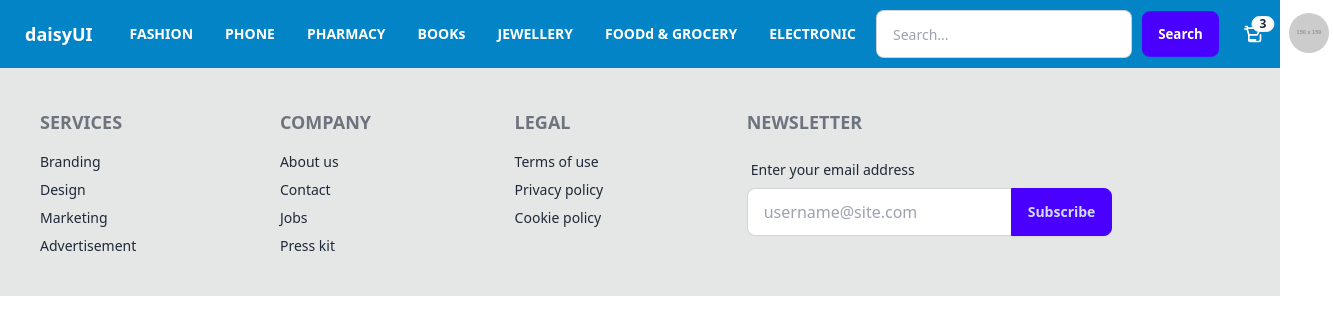
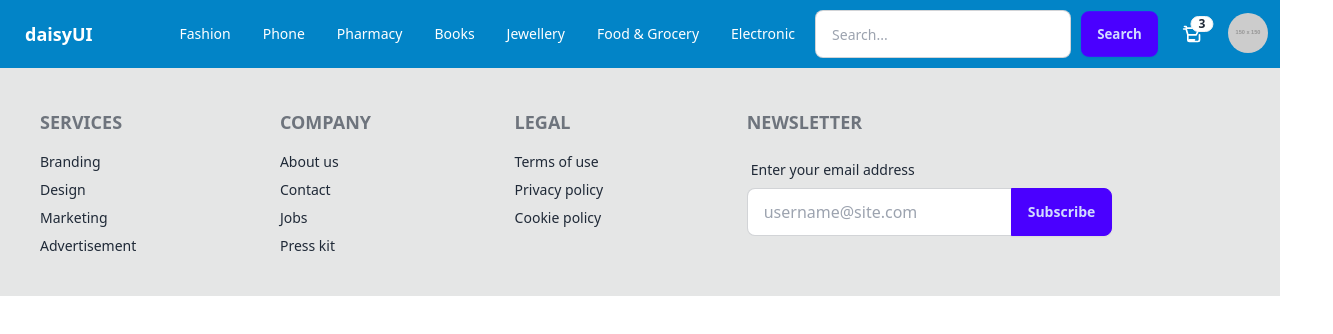
Before and after one commit to shahiur17/SEBA-BAZZAR-SHOP, a React (Vite) app: page / in a window 1280 px wide. Shown: the top 334 px of the page, 1333 px wide, since content can reach past the window. Built offline with nearby package versions, Linux system fonts and the light colour scheme.

Commit message:
added the bg for the connection or color

```diff
--- a/src/component/HomeCard/HomeCards.jsx
+++ b/src/component/HomeCard/HomeCards.jsx
@@ -42,41 +42,67 @@ const HomeCards = ({ data }) => {
     },
   ];
 
-  const [isPaused, setIsPaused] = useState(false);
+  const [pausedSections, setPausedSections] = useState({});
+  const [isMobile, setIsMobile] = useState(false);
+
+  useEffect(() => {
+    const updateScreenSize = () => {
+      setIsMobile(window.innerWidth < 768); // Mobile breakpoint
+    };
+
+    updateScreenSize();
+    window.addEventListener("resize", updateScreenSize);
+    return () => window.removeEventListener("resize", updateScreenSize);
+  }, []);
+
+  const togglePause = (sectionIndex, isPaused) => {
+    setPausedSections((prev) => ({ ...prev, [sectionIndex]: isPaused }));
+  };
+
+  return (
+    <div>
+      {categories.map(({ title, data, link }, sectionIndex) => {
         const [currentOffset, setCurrentOffset] = useState(0);
 
         useEffect(() => {
-    if (!isPaused) {
+          if (!isMobile && !pausedSections[sectionIndex]) {
             const interval = setInterval(() => {
-        setCurrentOffset((prevOffset) => (prevOffset + 1) % 5);
+              setCurrentOffset((prevOffset) => (prevOffset + 1) % 6);
             }, 2000); // Slide every 2 seconds
             return () => clearInterval(interval);
           }
-  }, [isPaused]);
-
-  const handleMouseEnter = () => setIsPaused(true);
-  const handleMouseLeave = () => setIsPaused(false);
+        }, [isMobile, pausedSections[sectionIndex]]);
 
         return (
-    <div>
-      {categories.map(({ title, data, link }) => (
           <section key={title} className="bg-white text-black py-4">
-          <h2 className="text-2xl text-center font-bold my-3">{title}</h2>
+            {/* Title Banner (only for the title) */}
+            <h2 className="text-2xl font-bold my-3 text-center p-2 bg-yellow-500 text-white rounded">
+              {title}
+            </h2>
+
             <div
               className="relative overflow-hidden"
-            onMouseEnter={handleMouseEnter}
-            onMouseLeave={handleMouseLeave}
+              onMouseEnter={() => togglePause(sectionIndex, true)}
+              onMouseLeave={() => togglePause(sectionIndex, false)}
             >
               <div
-              className="flex transition-transform duration-700 ease-in-out"
+                className={`flex ${
+                  isMobile
+                    ? ""
+                    : "transition-transform duration-700 ease-in-out"
+                }`}
                 style={{
-                transform: `translateX(-${currentOffset * 20}%)`,
+                  transform: isMobile
+                    ? "translateX(0)"
+                    : `translateX(-${currentOffset * 16.67}%)`,
                 }}
               >
-              {data.slice(0, 10).map((item) => (
+                {data.slice(0, isMobile ? 4 : 10).map((item) => (
                   <div
                     key={item.id}
-                  className="flex-shrink-0 w-1/5 p-2 bg-white rounded-lg shadow-lg"
+                    className={`flex-shrink-0 ${
+                      isMobile ? "w-1/2 sm:w-1/4" : "w-1/6"
+                    } p-2 bg-white text-black rounded-lg shadow-lg`}
                   >
                     <div className="overflow-hidden">
                       <img
@@ -86,7 +112,7 @@ const HomeCards = ({ data }) => {
                       />
                     </div>
                     <h3 className="text-xl font-semibold mb-2">{item.name}</h3>
-                  <p className="text-gray-700 mb-2">{item.details}</p>
+                    <p className="mb-2">{item.details}</p>
                     <p className="text-lg font-bold mb-4">${item.price}</p>
                     <div className="flex justify-between">
                       <button className="btn btn-outline btn-accent">
@@ -106,7 +132,8 @@ const HomeCards = ({ data }) => {
               </Link>
             </div>
           </section>
-      ))}
+        );
+      })}
     </div>
   );
 };
--- a/src/component/NavbarSection/Navbar.jsx
+++ b/src/component/NavbarSection/Navbar.jsx
@@ -11,7 +11,7 @@ const Navbar = () => {
             <div
               tabIndex={0}
               role="button"
-              className="btn btn-ghost lg:hidden text-white font-bold"
+              className="btn btn-ghost lg:hidden text-black"
             >
               <svg
                 xmlns="http://www.w3.org/2000/svg"
@@ -34,58 +34,37 @@ const Navbar = () => {
               className="menu menu-sm dropdown-content bg-base-100 rounded-box z-[1] mt-3 w-44 p-2 shadow"
             >
               <li>
-                <Link
-                  className="font-bold text-white hover:text-blue-200"
-                  to="/food"
-                >
+                <Link className="font-medium text-black" to="/food">
                   Food & Grocery
                 </Link>
               </li>
               <li>
-                <Link
-                  className="font-bold text-white hover:text-blue-200"
-                  to="/pharmacy"
-                >
+                <Link className="font-medium text-black" to="/pharmacy">
                   Pharmacy
                 </Link>
               </li>
               <li>
-                <Link
-                  className="font-bold text-white hover:text-blue-200"
-                  to="/fashion"
-                >
+                <Link className="font-medium text-black" to="/fashion">
                   Fashion
                 </Link>
               </li>
               <li>
-                <Link
-                  className="font-bold text-white hover:text-blue-200"
-                  to="/electronic"
-                >
+                <Link className="font-medium text-black" to="/electronic">
                   Electronic
                 </Link>
               </li>
               <li>
-                <Link
-                  className="font-bold text-white hover:text-blue-200"
-                  to="/jewellery"
-                >
+                <Link className="font-medium text-black" to="/jewellery">
                   Jewellery
                 </Link>
               </li>
               <li>
-                <Link
-                  className="font-bold text-white hover:text-blue-200"
-                  to="/book"
-                >
+                <Link className="font-medium text-black" to="/book">
                   Books
                 </Link>
               </li>
               <li>
-                <Link
-                  className="font-bold text-white hover:text-blue-200"
-                  to="/phone"
-                >
+                <Link className="font-medium text-black" to="/phone">
                   Phone
                 </Link>
               </li>
@@ -93,70 +72,70 @@ const Navbar = () => {
           </div>
           {/* Logo */}
           <Link
-            className="btn btn-ghost text-lg font-bold text-white hover:text-blue-200"
+            className="btn btn-ghost text-lg font-bold text-white hover:text-gray-200"
             to="/home"
           >
             daisyUI
           </Link>
         </div>
 
-        {/* Center Menu */}
+        {/* Navbar Center */}
         <div className="navbar-center hidden lg:flex">
           <ul className="menu menu-horizontal px-1">
             <li>
               <Link
-                className="font-bold text-white hover:text-blue-200"
+                className="font-medium text-white hover:text-gray-200"
                 to="/fashion"
               >
-                FASHION
+                Fashion
               </Link>
             </li>
             <li>
               <Link
-                className="font-bold text-white hover:text-blue-200"
+                className="font-medium text-white hover:text-gray-200"
                 to="/phone"
               >
-                PHONE
+                Phone
               </Link>
             </li>
             <li>
               <Link
-                className="font-bold text-white hover:text-blue-200"
+                className="font-medium text-white hover:text-gray-200"
                 to="/pharmacy"
               >
-                PHARMACY
+                Pharmacy
               </Link>
             </li>
             <li>
               <Link
-                className="font-bold text-white hover:text-blue-200"
+                className="font-medium text-white hover:text-gray-200"
                 to="/book"
               >
-                BOOKs
+                Books
               </Link>
             </li>
             <li>
               <Link
-                className="font-bold text-white hover:text-blue-200"
+                className="font-medium text-white hover:text-gray-200"
                 to="/jewellery"
               >
-                JEWELLERY
+                Jewellery
               </Link>
             </li>
             <li>
               <Link
-                className="font-bold text-white hover:text-blue-200"
+                className="font-medium text-white hover:text-gray-200"
                 to="/food"
               >
-                FOODd & GROCERY
+                Food & Grocery
               </Link>
             </li>
             <li>
               <Link
-                className="font-bold text-white hover:text-blue-200"
+                className="font-medium text-white hover:text-gray-200"
                 to="/electronic"
               >
-                ELECTRONIC
+                Electronic
               </Link>
             </li>
           </ul>
@@ -164,28 +143,23 @@ const Navbar = () => {
 
         {/* Navbar End */}
         <div className="navbar-end flex items-center space-x-2">
-          {/* Search Box with Button Inside for Larger Devices */}
+          {/* Search Box */}
           <div className="hidden md:flex input-group">
             <input
               type="text"
               placeholder="Search..."
               className="input input-bordered w-36 md:w-48 lg:w-64 text-sm"
             />
-            <button className="btn btn-primary text-sm font-bold text-white ml-2">
-              Search
-            </button>
+            <button className="btn btn-primary text-sm ml-2">Search</button>
           </div>
 
           {/* Cart Section */}
           <div className="dropdown dropdown-end">
-            <label
-              tabIndex={0}
-              className="btn btn-ghost btn-circle font-bold text-white"
-            >
+            <label tabIndex={0} className="btn btn-ghost btn-circle">
               <div className="indicator">
                 <svg
                   xmlns="http://www.w3.org/2000/svg"
-                  className="h-5 w-5"
+                  className="h-5 w-5 text-white"
                   fill="none"
                   viewBox="0 0 24 24"
                   stroke="currentColor"
@@ -214,14 +188,13 @@ const Navbar = () => {
               className="menu menu-sm dropdown-content bg-base-100 rounded-box z-[1] mt-3 w-44 p-2 shadow"
             >
               <li>
-                <a className="font-bold text-white hover:text-blue-200">
-                  Profile
-                </a>
+                <a className="font-medium text-black">Profile</a>
               </li>
               <li>
-                <a className="font-bold text-white hover:text-blue-200">
-                  Logout
-                </a>
+                <a className="font-medium text-black">Settings</a>
+              </li>
+              <li>
+                <a className="font-medium text-black">Logout</a>
               </li>
             </ul>
           </div>
```
Lines whose indentation alone changed are shown as unchanged.
